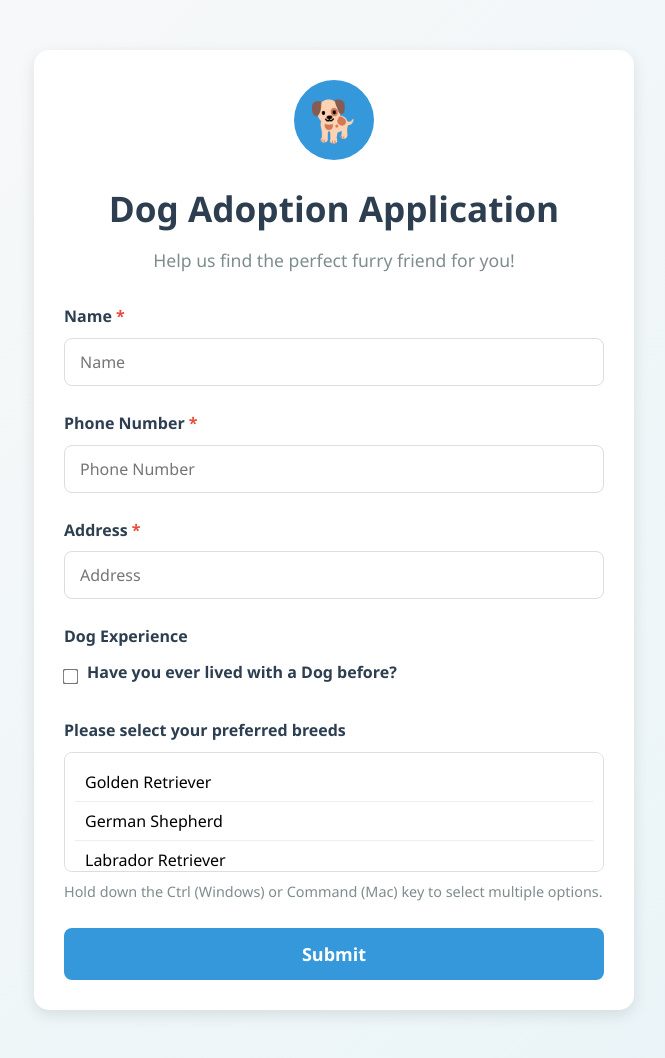
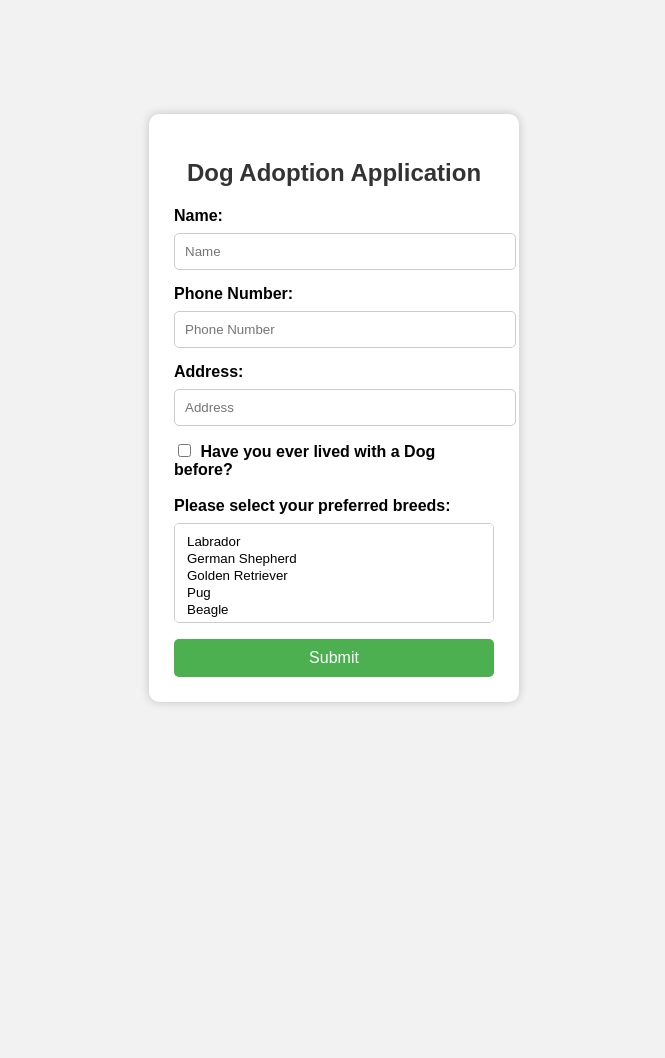
Before and after one commit to acciojob/dog-adoption-application-Ishikaverma2317, a website: page main.html in a window 1280 px wide. Shown: the whole page, without its empty margins (306-971 px from the left). After the commit the page ends 816 px from the top, so only its background shows below. Drawn offline with Linux system fonts and the light colour scheme.

Commit message:
created a submission

```diff
--- a/main.html
+++ b/main.html
@@ -5,234 +5,95 @@
   <meta name="viewport" content="width=device-width, initial-scale=1.0">
   <title>Dog Adoption Application</title>
   <style>
-        * {
-            margin: 0;
-            padding: 0;
-            box-sizing: border-box;
-            font-family: 'Segoe UI', Tahoma, Geneva, Verdana, sans-serif;
+    body {
+      font-family: Arial, sans-serif;
+      background-color: #f2f2f2;
+      display: flex;
+      justify-content: center;
+      align-items: center;
+      height: 100vh;
     }
 
-        body {
-            background-color: #f5f5f5;
-            color: #333;
-            line-height: 1.6;
-            padding: 20px;
-            background: linear-gradient(135deg, #f9f9f9 0%, #e8f4f8 100%);
-            min-height: 100vh;
+    form {
+      background-color: white;
+      padding: 25px;
+      border-radius: 10px;
+      box-shadow: 0 0 10px rgba(0,0,0,0.2);
+      width: 320px;
     }
 
-        .container {
-            max-width: 600px;
-            margin: 30px auto;
-            padding: 30px;
-            background-color: white;
-            border-radius: 15px;
-            box-shadow: 0 5px 15px rgba(0, 0, 0, 0.1);
-        }
-
-        h1 {
+    h2 {
       text-align: center;
-            color: #2c3e50;
-            margin-bottom: 10px;
-            font-size: 2.2rem;
-        }
-
-        .subtitle {
-            text-align: center;
-            color: #7f8c8d;
-            margin-bottom: 30px;
-            font-size: 1.1rem;
-        }
-
-        .form-group {
-            margin-bottom: 25px;
-        }
-
-        label {
-            display: block;
-            margin-bottom: 8px;
-            font-weight: 600;
-            color: #2c3e50;
+      color: #333;
     }
 
     input[type="text"], select {
       width: 100%;
-            padding: 12px 15px;
-            border: 1px solid #ddd;
-            border-radius: 8px;
-            font-size: 16px;
-            transition: all 0.3s ease;
+      padding: 10px;
+      margin: 8px 0 15px 0;
+      border: 1px solid #ccc;
+      border-radius: 5px;
     }
 
-        input[type="text"]:focus, select:focus {
-            border-color: #3498db;
-            box-shadow: 0 0 0 2px rgba(52, 152, 219, 0.2);
-            outline: none;
+    select[multiple] {
+      height: 100px;
     }
 
-        .checkbox-group {
-            display: flex;
-            align-items: center;
-            margin-top: 10px;
+    label {
+      font-weight: bold;
     }
 
     input[type="checkbox"] {
-            margin-right: 10px;
-            transform: scale(1.2);
+      margin-right: 5px;
     }
 
-        select[multiple] {
-            height: 120px;
+    input[type="submit"] {
+      width: 100%;
+      background-color: #4caf50;
+      color: white;
       padding: 10px;
+      border: none;
+      border-radius: 5px;
+      font-size: 16px;
+      cursor: pointer;
     }
 
-        select[multiple] option {
-            padding: 8px 10px;
-            border-bottom: 1px solid #eee;
-        }
-
-        select[multiple] option:hover {
-            background-color: #f1f8ff;
-        }
-
-        .submit-btn {
-            display: block;
-            width: 100%;
-            padding: 14px;
-            background-color: #3498db;
-            color: white;
-            border: none;
-            border-radius: 8px;
-            font-size: 18px;
-            font-weight: 600;
-            cursor: pointer;
-            transition: background-color 0.3s ease;
-        }
-
-        .submit-btn:hover {
-            background-color: #2980b9;
-        }
-
-        .dog-icon {
-            display: block;
-            width: 80px;
-            height: 80px;
-            margin: 0 auto 20px;
-            background-color: #3498db;
-            border-radius: 50%;
-            display: flex;
-            align-items: center;
-            justify-content: center;
-            color: white;
-            font-size: 40px;
-        }
-
-        .required::after {
-            content: " *";
-            color: #e74c3c;
-        }
-
-        .form-note {
-            font-size: 0.9rem;
-            color: #7f8c8d;
-            margin-top: 5px;
-        }
-
-        @media (max-width: 600px) {
-            .container {
-                padding: 20px;
-            }
-
-            h1 {
-                font-size: 1.8rem;
-            }
+    input[type="submit"]:hover {
+      background-color: #45a049;
     }
   </style>
 </head>
 <body>
-    <div class="container">
-        <div class="dog-icon">🐕</div>
-        <h1>Dog Adoption Application</h1>
-        <p class="subtitle">Help us find the perfect furry friend for you!</p>
 
-        <form id="adoptionForm">
-            <div class="form-group">
-                <label for="name" class="required">Name</label>
-                <input type="text" id="name" name="name" placeholder="Name" required>
-            </div>
+  <form>
+    <h2>Dog Adoption Application</h2>
 
-            <div class="form-group">
-                <label for="phone" class="required">Phone Number</label>
-                <input type="text" id="phone" name="phone" placeholder="Phone Number" required>
-            </div>
+    <label for="name">Name:</label>
+    <input type="text" id="name" placeholder="Name">
 
-            <div class="form-group">
-                <label for="address" class="required">Address</label>
-                <input type="text" id="address" name="address" placeholder="Address" required>
-            </div>
+    <label for="phone">Phone Number:</label>
+    <input type="text" id="phone" placeholder="Phone Number">
 
-            <div class="form-group">
-                <label>Dog Experience</label>
-                <div class="checkbox-group">
-                    <input type="checkbox" id="checkbox" name="checkbox" value="Have you ever lived with a Dog before?">
-                    <label for="checkbox">Have you ever lived with a Dog before?</label>
-                </div>
-            </div>
+    <label for="address">Address:</label>
+    <input type="text" id="address" placeholder="Address">
 
-            <div class="form-group">
-                <label for="multiSelect">Please select your preferred breeds</label>
-                <select id="multiSelect" name="multiSelect" multiple>
-                    <option value="golden-retriever">Golden Retriever</option>
-                    <option value="german-shepherd">German Shepherd</option>
-                    <option value="labrador">Labrador Retriever</option>
-                    <option value="bulldog">Bulldog</option>
-                    <option value="beagle">Beagle</option>
-                    <option value="poodle">Poodle</option>
+    <label>
+      <input type="checkbox" value="Have you ever lived with a Dog before?">
+      Have you ever lived with a Dog before?
+    </label>
+    <br><br>
+
+    <label for="multiSelect">Please select your preferred breeds:</label>
+    <select id="multiSelect" multiple>
+      <option>Labrador</option>
+      <option>German Shepherd</option>
+      <option>Golden Retriever</option>
+      <option>Pug</option>
+      <option>Beagle</option>
     </select>
-                <p class="form-note">Hold down the Ctrl (Windows) or Command (Mac) key to select multiple options.</p>
-            </div>
 
-            <button type="submit" id="submit" class="submit-btn">Submit</button>
+    <input type="submit" value="Submit">
   </form>
-    </div>
 
-    <script>
-        document.getElementById('adoptionForm').addEventListener('submit', function(e) {
-            e.preventDefault();
-
-            // Get form values
-            const name = document.getElementById('name').value;
-            const phone = document.getElementById('phone').value;
-            const address = document.getElementById('address').value;
-            const hasExperience = document.getElementById('checkbox').checked;
-
-            // Get selected breeds
-            const breedSelect = document.getElementById('multiSelect');
-            const selectedBreeds = [];
-            for (let i = 0; i < breedSelect.options.length; i++) {
-                if (breedSelect.options[i].selected) {
-                    selectedBreeds.push(breedSelect.options[i].text);
-                }
-            }
-
-            // Simple validation
-            if (!name || !phone || !address) {
-                alert('Please fill in all required fields.');
-                return;
-            }
-
-            // Display confirmation (in a real app, this would be sent to a server)
-            let message = `Thank you, ${name}! Your application has been submitted.\n\n`;
-            message += `Phone: ${phone}\n`;
-            message += `Address: ${address}\n`;
-            message += `Previous dog experience: ${hasExperience ? 'Yes' : 'No'}\n`;
-            message += `Preferred breeds: ${selectedBreeds.length > 0 ? selectedBreeds.join(', ') : 'None selected'}`;
-
-            alert(message);
-
-            // Reset form
-            document.getElementById('adoptionForm').reset();
-        });
-    </script>
 </body>
 </html>
```
Lines whose indentation alone changed are shown as unchanged.
